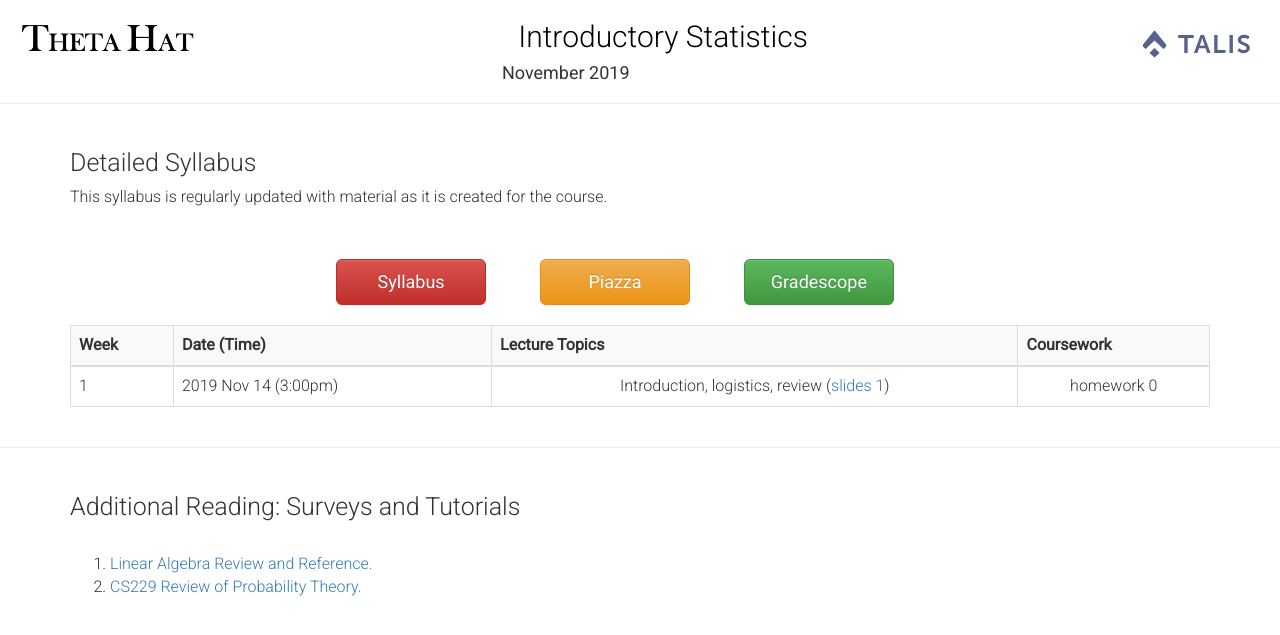
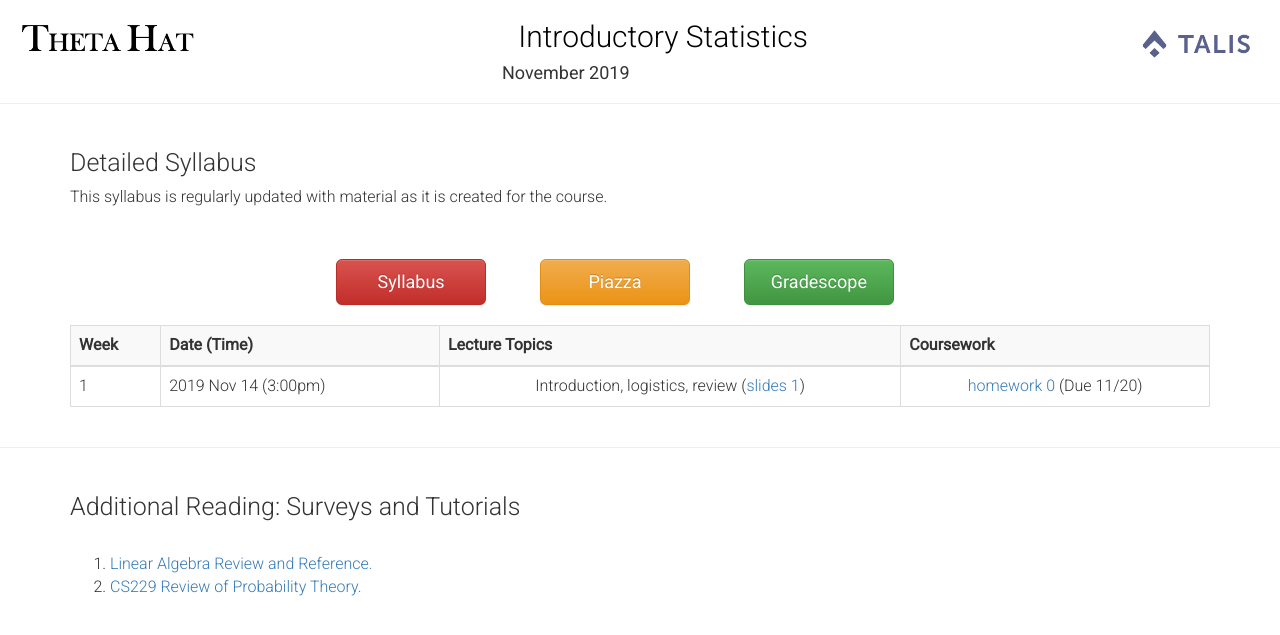
Before and after one commit to talisstats/talisstats.github.io, a Jekyll site: the page syllabus.html, which Jekyll copies as it is, in a window 1280 px wide. Shown: the top 635 px of the page. Built offline with Jekyll 4.4.1, drawn with Linux system fonts in a browser that asks for light colours; nearby versions of some CDN libraries.

Commit message:
Added hw0

```diff
--- a/syllabus.html
+++ b/syllabus.html
@@ -75,8 +75,7 @@
     <td align="center">
       Introduction, logistics, review (<a href="assets/slides/lec1.pdf">slides 1</a>)
     </td>
-    <!-- <td align="center"><a href="assets/hw/hw0.pdf">homework 0</a></td> -->
-    <td align="center">homework 0</td>
+    <td align="center"><a href="assets/hw/hw0.pdf">homework 0</a> (Due 11/20)</td>
   </tr>
 <!--   <tr>
     <td>2</td>
```
Also changed, not shown: 4 other files.
